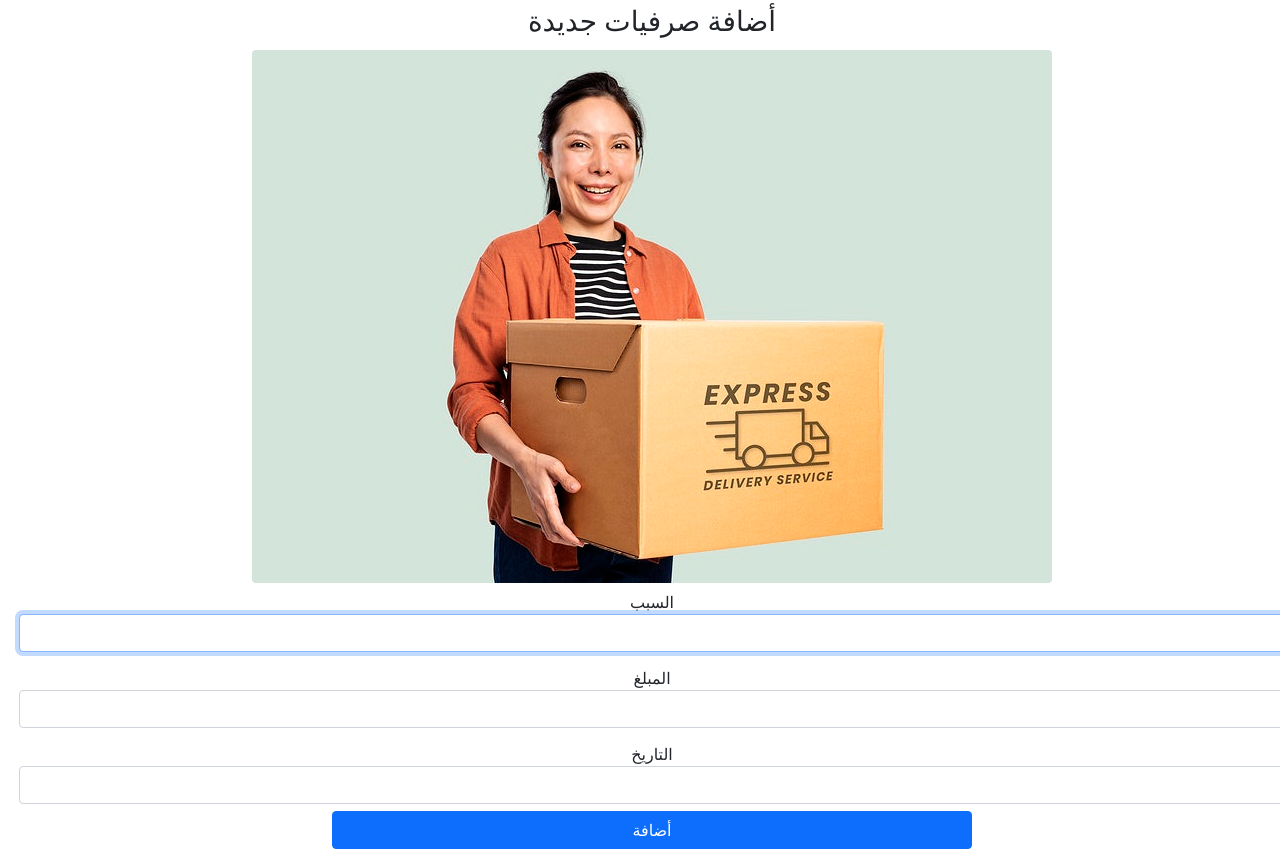
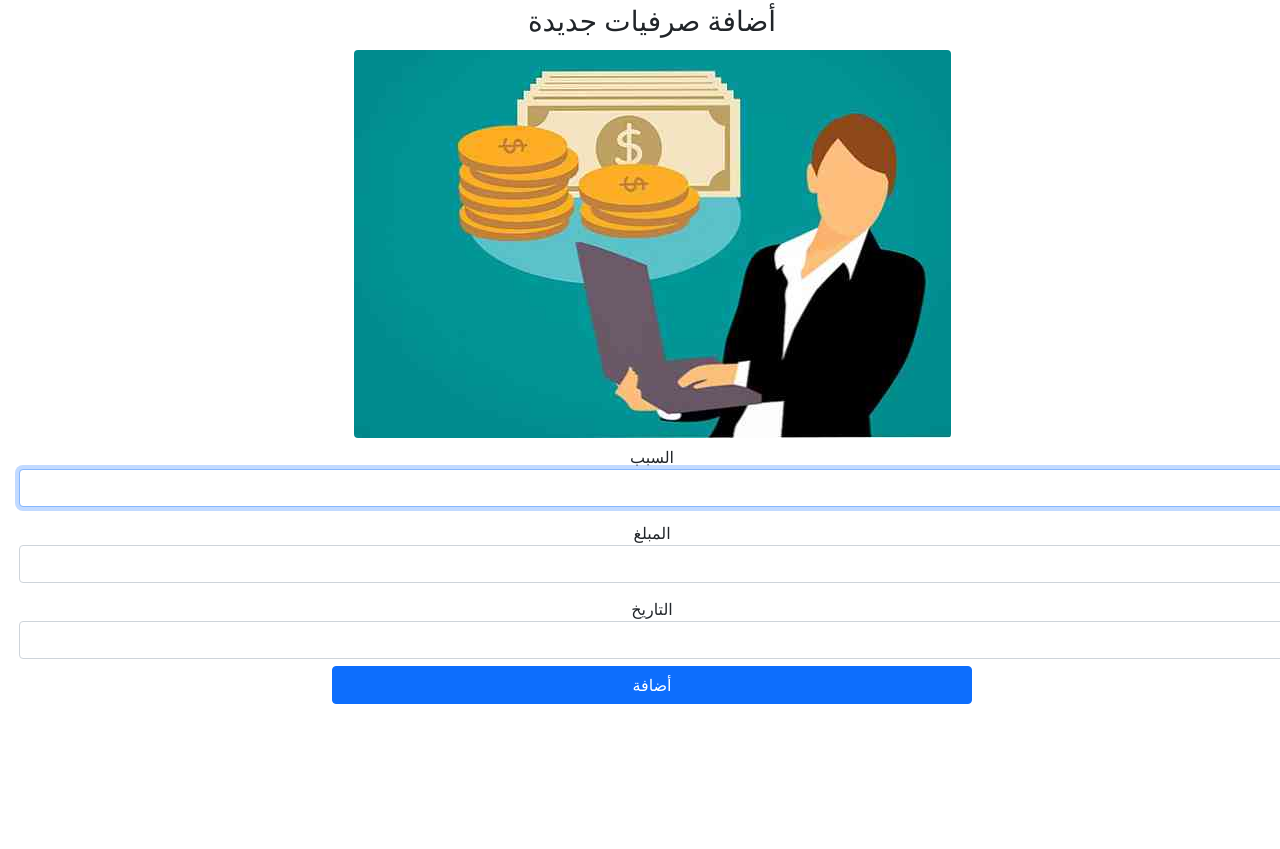
Before and after one commit to Husseinfadhel/DMS, a Flask app: page /add/masrf in a window 1280 px wide. Shown: the part 16-865 px from the top of the page. After the commit the page ends 720 px from the top, so only its background shows below. Run offline with Flask 2, Linux system fonts and the light colour scheme.

```diff
--- a/templates/addmasaref.html
+++ b/templates/addmasaref.html
@@ -24,7 +24,7 @@
 
   <form method="post" class="form">
               <h3 class="form-heading">أضافة صرفيات جديدة </h3>
-      <img src="../static/images/delivery.jpg" class="rounded mx-auto d-block" alt="...">
+      <img src="../static/images/psd.jpg" class="rounded mx-auto d-block" alt="...">
 <div class="form-group">
             <label for="name">السبب</label>
             {{ form.reason(class_ = 'form-control', autofocus = true) }}
```
